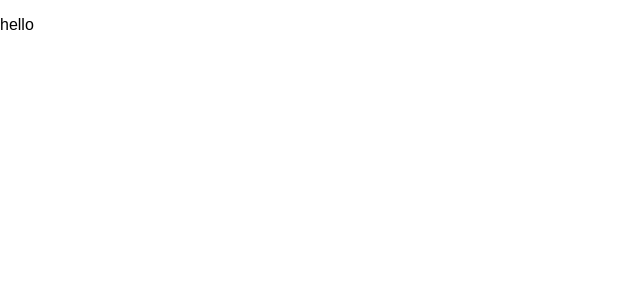
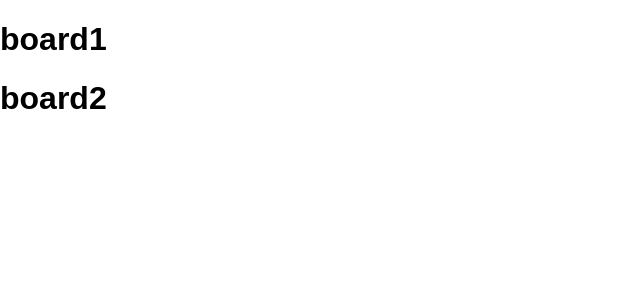
Before and after one commit to xfredlix/static, a React (Create React App) app: page / in a window 1280 px wide. Shown: the top 300 px of the page, without its empty margins (0-640 px from the left). Built offline with nearby package versions, Linux system fonts and the light colour scheme.

Commit message:
Render boards

```diff
--- a/src/App.js
+++ b/src/App.js
@@ -1,11 +1,11 @@
 import React, { Component } from 'react';
-import Board from './Board.jsx';
+import BoardThread from './BoardThread.jsx';
 
 class App extends Component {
   render() {
     return (
       <div className="App">
-        <Board />
+        <BoardThread />
       </div>
     );
   }
--- a/src/Board.jsx
+++ b/src/Board.jsx
@@ -1,17 +1,12 @@
 import React from 'react';
 
-class Board extends React.Component {
-  constructor() {
-    super();
-  }
+export default class Board extends React.Component {
 
   render() {
     return(
       <div>
-        <p>hello</p>
+        <h1>{this.props.boardTitle}</h1>
       </div>
     );
   }
 }
-
-export default Board;
--- a/src/BoardThread.jsx
+++ b/src/BoardThread.jsx
@@ -1,14 +1,30 @@
 import React from 'react';
+import Board from './Board.jsx';
 
 export default class BoardThread extends React.Component {
   constructor() {
     super();
+
+    this.state = {
+      boards: [
+        'board1',
+        'board2',
+      ]
+    };
+  }
+
+  renderBoards() {
+    return(
+      this.state.boards.map((board, idx) => {
+        return <Board key={idx} boardTitle={board} />;
+      })
+    );
   }
 
   render() {
     return(
       <div>
-
+        {this.renderBoards()}
       </div>
     );
   }
```
Also changed, not shown: src/logo.svg (deleted).
